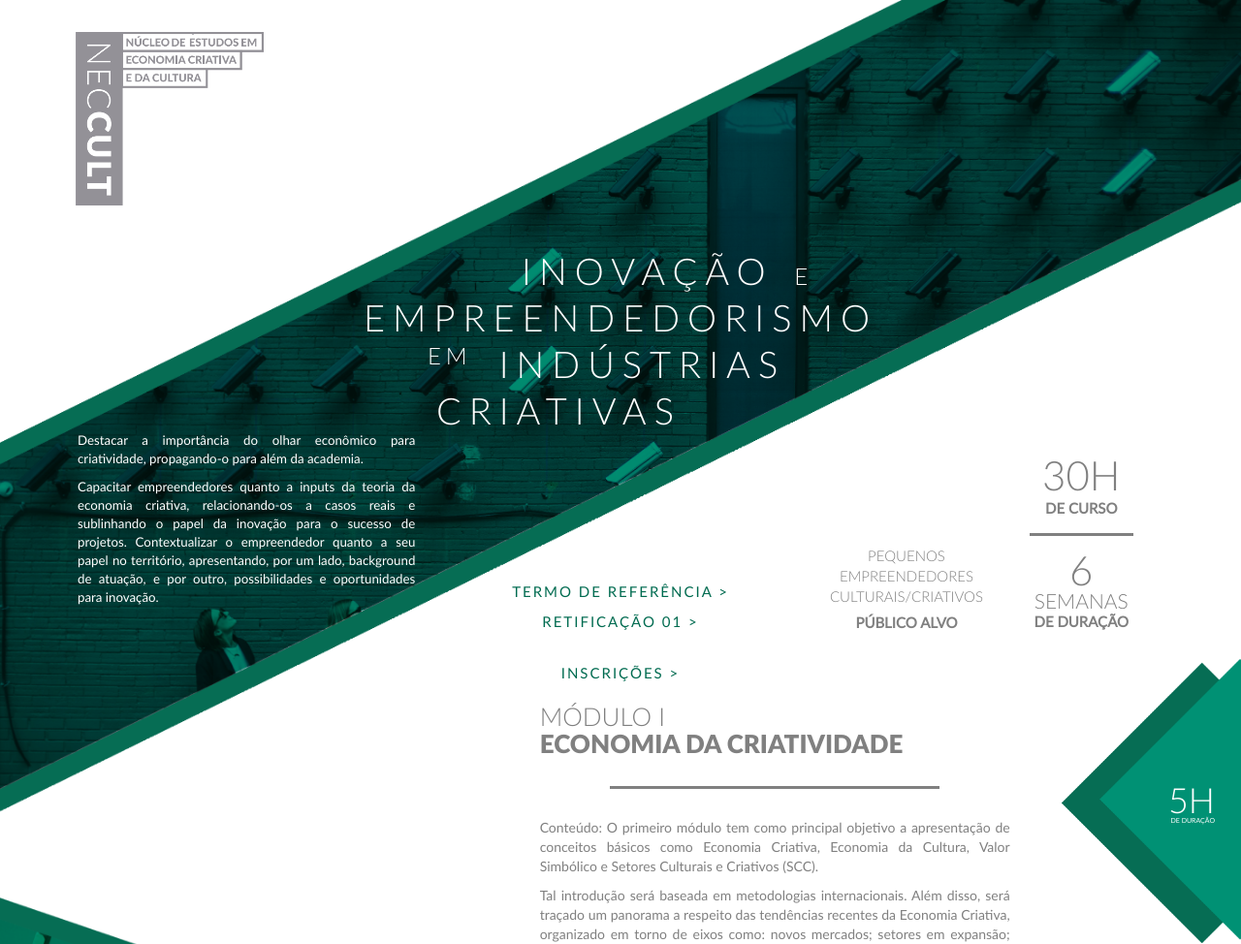
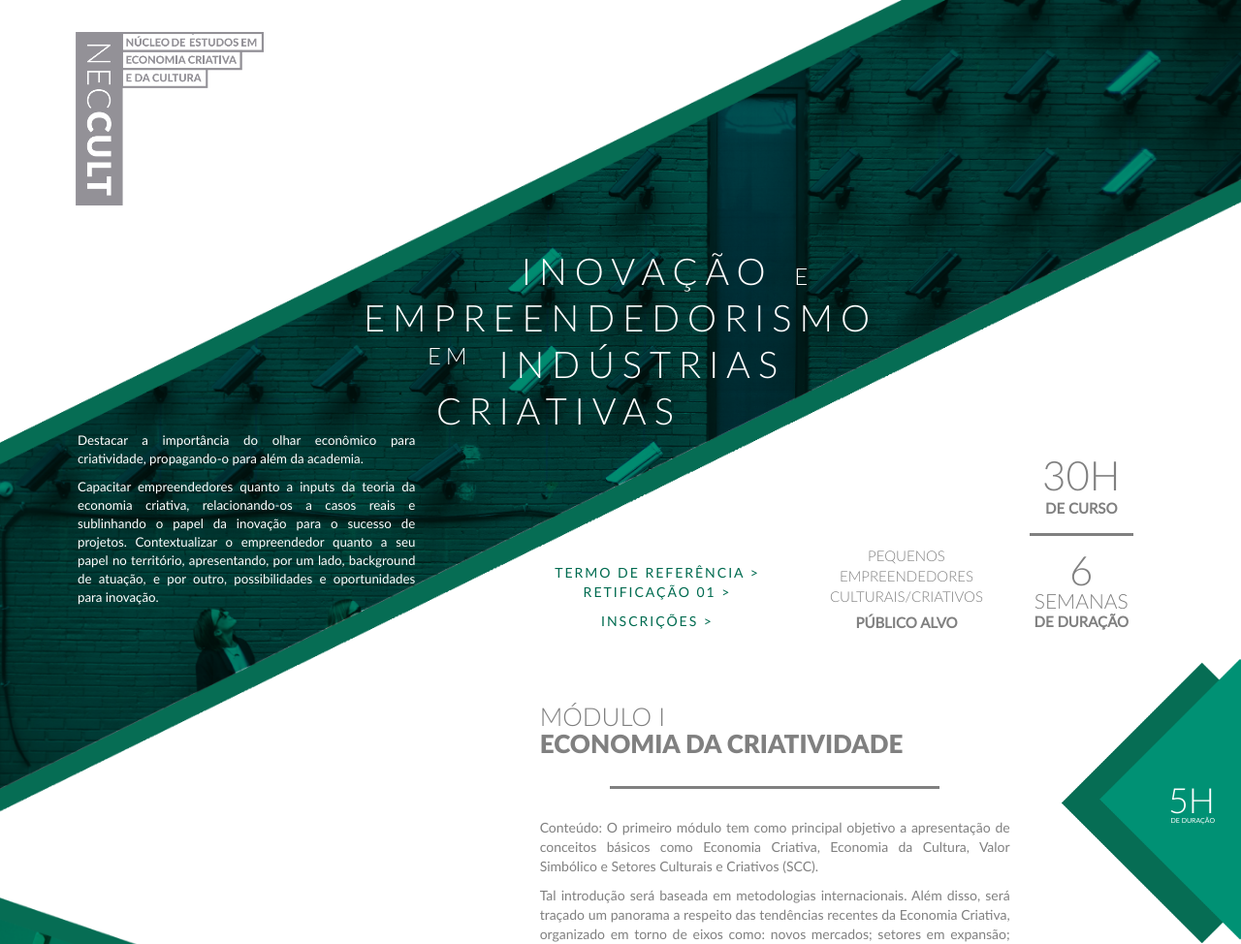
Before and after one commit to BibianaDavila/cursoInovacao, a PHP site: page / in a window 1280 px wide. Shown: the top 974 px of the page at 97% size. Run offline with PHP 8.4, Linux system fonts and the light colour scheme; some libraries are stand-ins or nearby versions.

Commit message:
Alterada posição dos links de termo de referência, já que foi adicionado o link para a correção

```diff
--- a/css/main.css
+++ b/css/main.css
@@ -118,9 +118,10 @@ article{
 .insc-wrapper{
 	text-align: center;
 	text-transform: uppercase;
-	margin-top: 190px;
 	font-size: 18px;
 	letter-spacing: 2px;
+	margin-left: 170px;
+	margin-top: 130px;
 }
 
 /*=== Público Alvo ===*/
@@ -307,8 +308,10 @@ article{
 
 	/* link inscricao */
 	.insc-wrapper{
-		font-size: 15px;
-		margin-top: -30px;
+		font-size: 14px;
+		line-height: 10PX;
+		margin-top: -44px;
+		margin-left: 76PX;
 	}
 
 	/* publico */
@@ -519,7 +522,9 @@ article{
 	/* inscricao */
 	.insc-wrapper{
 		font-size: 10px;
-		margin-top: -92px;
+		margin-left: 41PX;
+		margin-top: -100px;
+		line-height: 12PX;
 	}
 
 	/* publico */
@@ -623,12 +628,13 @@ article{
 
 	/* inscricao */
 	.insc-wrapper{
-		margin-top: 15px;
+		margin: 15px 0px;
 	}
 
 	/* publico */
 	.publico-wrapper{
 		margin-top: 21px;
+		padding-left: 25px;
 	}
 
 	/* horarios */
```
